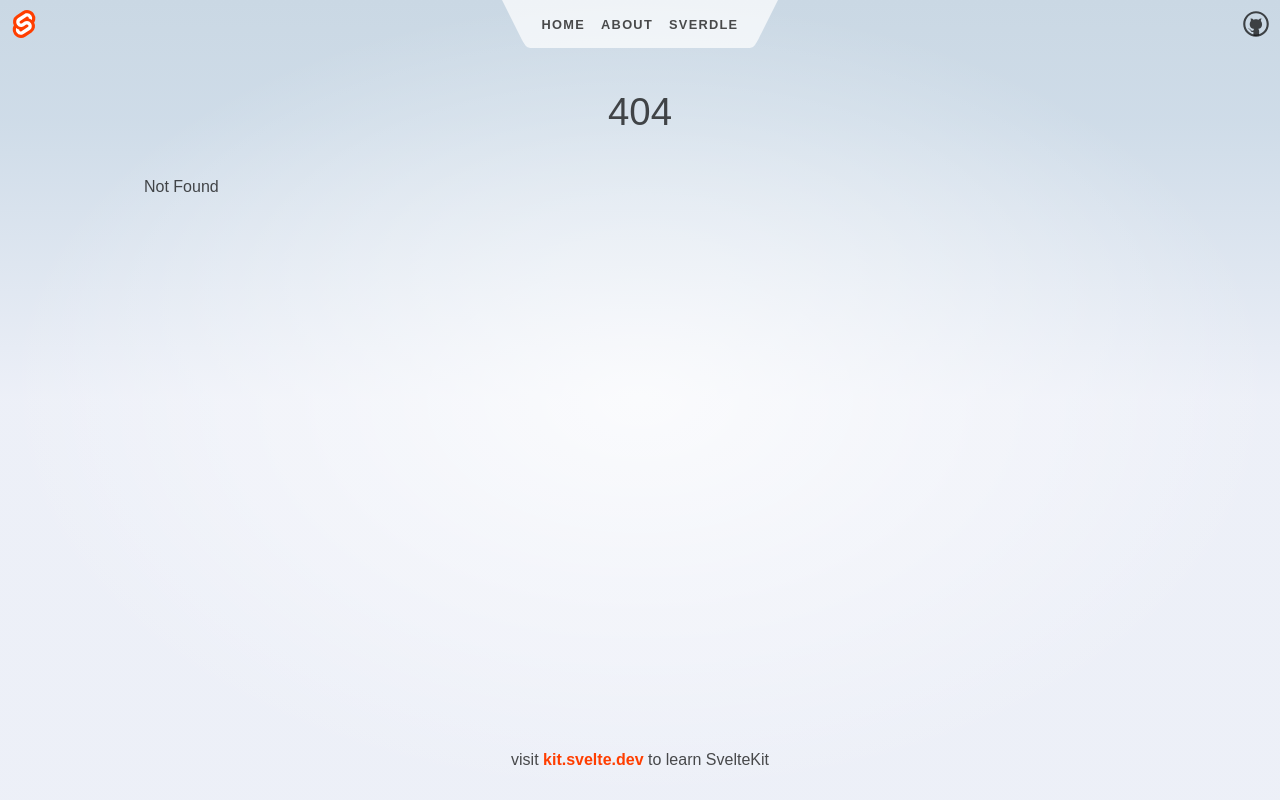
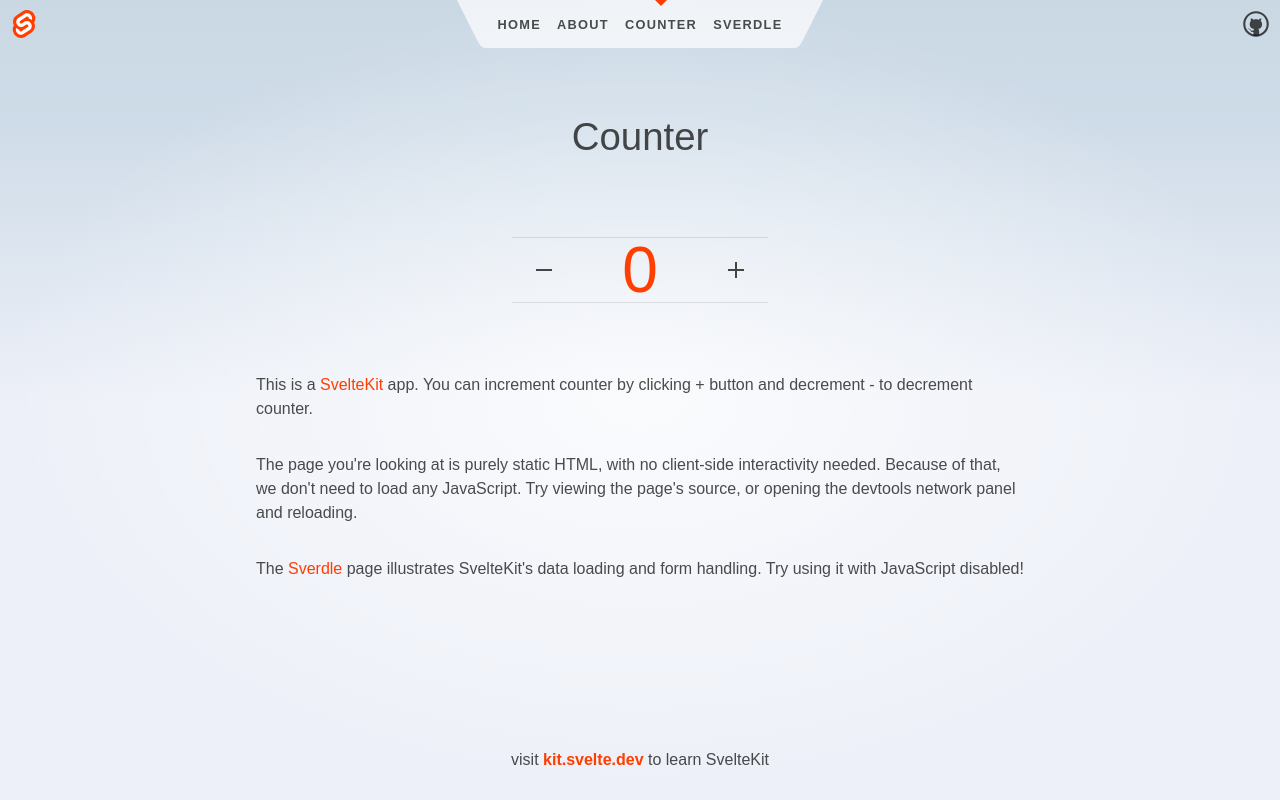
Before and after one commit to TSKHayagreevaC/svelte-webapp, a SvelteKit app: page /counter in a window 1280 px wide. Before the commit this address had no page. Built offline with nearby package versions, Linux system fonts and the light colour scheme.

Commit message:
feat: Added New route 'counter' with functionality.

```diff
--- a/src/routes/+layout.svelte
+++ b/src/routes/+layout.svelte
@@ -11,7 +11,7 @@
 	</main>
 
 	<footer>
-		<p>visit <a href="https://kit.svelte.dev">kit.svelte.dev</a> to learn SvelteKit</p>
+		<p>visit <a href="https://kit.svelte.dev" target="_blank">kit.svelte.dev</a> to learn SvelteKit</p>
 	</footer>
 </div>
 
--- a/src/routes/Header.svelte
+++ b/src/routes/Header.svelte
@@ -21,6 +21,9 @@
 			</li>
 			<li aria-current={$page.url.pathname === '/about' ? 'page' : undefined}>
 				<a href="/about">About</a>
+			</li>
+			<li aria-current={$page.url.pathname === '/counter' ? 'page' : undefined}>
+				<a href="/counter">Counter</a>
 			</li>
 			<li aria-current={$page.url.pathname.startsWith('/sverdle') ? 'page' : undefined}>
 				<a href="/sverdle">Sverdle</a>
--- /dev/null
+++ b/src/routes/counter/+page.svelte
@@ -0,0 +1,41 @@
+<script>
+	import Counter from "../Counter.svelte";
+</script>
+
+<svelte:head>
+	<title>Counter</title>
+	<meta name="description" content="Counter of this app" />
+</svelte:head>
+
+<div class="text-column">
+	<h1>Counter</h1>
+
+	<section>
+		<Counter />
+	</section>
+
+	<p>
+		This is a <a href="https://kit.svelte.dev">SvelteKit</a> app. You can increment counter by clicking + button and decrement - to decrement counter.
+	</p>
+
+	<p>
+		The page you're looking at is purely static HTML, with no client-side interactivity needed.
+		Because of that, we don't need to load any JavaScript. Try viewing the page's source, or opening
+		the devtools network panel and reloading.
+	</p>
+
+	<p>
+		The <a href="/sverdle">Sverdle</a> page illustrates SvelteKit's data loading and form handling. Try
+		using it with JavaScript disabled!
+	</p>
+</div>
+
+<style>
+	section {
+		display: flex;
+		flex-direction: column;
+		justify-content: center;
+		align-items: center;
+		flex: 0.6;
+	}
+</style>
```
Also changed, not shown: src/routes/+page.svelte (+0 -8 lines), src/routes/counter/page.js (added).
